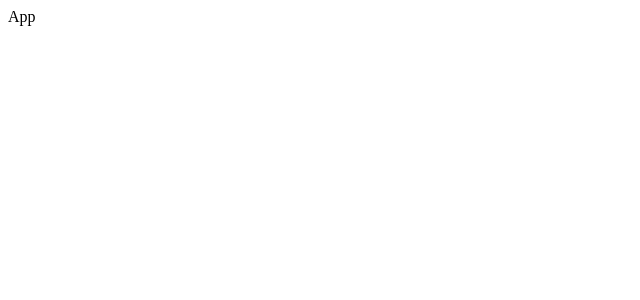
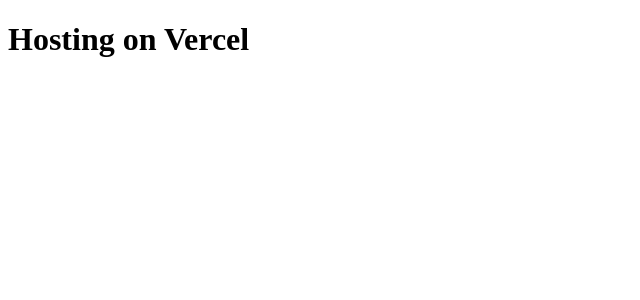
Before and after one commit to ChanVimean/Electronic-Friday, a React (Vite) app: page / in a window 1280 px wide. Shown: the top 300 px of the page, without its empty margins (0-640 px from the left). Built offline with nearby package versions, Linux system fonts and the light colour scheme.

Commit message:
test hosting

```diff
--- a/src/App.jsx
+++ b/src/App.jsx
@@ -2,7 +2,9 @@
 
 const App = () => {
   return (
-    <div>App</div>
+    <div>
+      <h1>Hosting on Vercel</h1>
+    </div>
   )
 }
 
```
